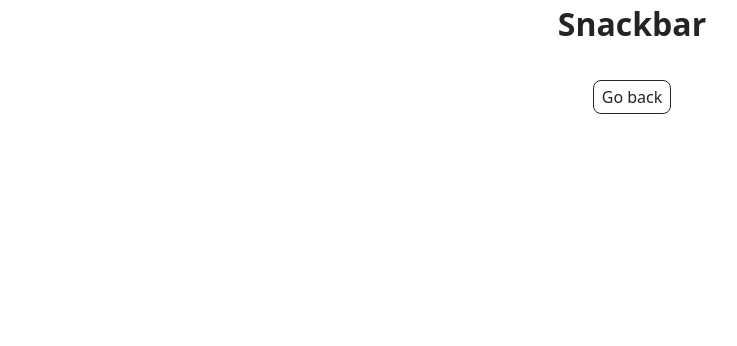
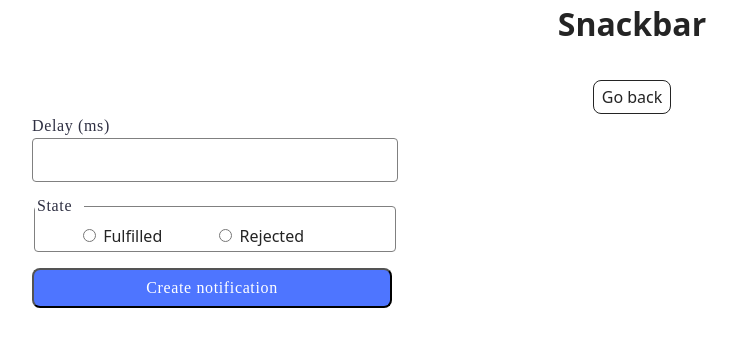
Before and after one commit to yaroslava-ivanivna/goit-js-hw-10, a website built with Vite: page src/2-snackbar.html in a window 1280 px wide. Shown: the whole page, without its empty margins (8-745 px from the left). Built offline with nearby package versions, Linux system fonts and the light colour scheme.

Commit message:
tast 2 completed

```diff
--- a/src/2-snackbar.html
+++ b/src/2-snackbar.html
@@ -15,6 +15,40 @@
           <span class="main-title-gradient">Snackbar</span>
         </h1>
         <a class="back-link" href="./index.html">Go back</a>
+        <form class="form">
+          <label class="snackbar-label">
+            Delay (ms)
+            <input class="snackbar-input" type="number" name="delay" required />
+          </label>
+
+          <fieldset class="snackbar-fieldset">
+            <legend>State</legend>
+            <label class="radio-bottom-label">
+              <input
+                class="radioBtnInput radioBtnFulfilled"
+                type="radio"
+                name="state"
+                value="fulfilled"
+                required
+              />
+              Fulfilled
+            </label>
+            <label class="radio-bottom-label">
+              <input
+                class="radioBtnInput radioBtnRejected"
+                type="radio"
+                name="state"
+                value="rejected"
+                required
+              />
+              Rejected
+            </label>
+          </fieldset>
+
+          <button class="notification-btn" type="submit">
+            Create notification
+          </button>
+        </form>
       </div>
     </main>
   </body>
--- a/src/css/styles.css
+++ b/src/css/styles.css
@@ -60,7 +60,7 @@
   display: flex;
   justify-content: space-evenly;
   flex-direction: row;
-
+  font-family: Montserrat;
   animation: pulse 10s infinite;
   font-size: 40px;
   font-weight: 400;
@@ -80,6 +80,7 @@
     transform: scale(1);
   }
 }
+
 .field {
   display: flex;
   flex-direction: column;
@@ -114,3 +115,86 @@
   color: rgba(46, 47, 66, 1);
   text-transform: uppercase;
 }
+
+.form {
+  display: flex;
+  flex-direction: column;
+  gap: 16px;
+}
+.snackbar-label {
+  width: 91px;
+  height: 24px;
+
+  font-family: Montserrat;
+  font-size: 16px;
+  font-weight: 400;
+  line-height: 24px;
+  letter-spacing: 0.04em;
+  text-align: left;
+  text-underline-position: from-font;
+  text-decoration-skip-ink: none;
+  color: rgba(46, 47, 66, 1);
+}
+.snackbar-input {
+  width: 360px;
+  height: 40px;
+  border-radius: 4px;
+  border: 1px solid rgba(128, 128, 128, 1);
+}
+.snackbar-input:hover {
+  border: 1px solid rgba(0, 0, 0, 1);
+}
+.snackbar-input:active {
+  border: 1px solid rgba(78, 117, 255, 1);
+}
+.snackbar-fieldset {
+  margin-top: 40px;
+  padding-left: 0px;
+  padding-right: 0px;
+  width: 360px;
+  height: 40px;
+  border-radius: 4px;
+  border: 1px solid rgba(128, 128, 128, 1);
+}
+legend {
+  width: 45px;
+  height: 24px;
+  top: 124px;
+  left: 184px;
+  gap: 0px;
+  opacity: 0px;
+  font-family: Montserrat;
+  font-size: 16px;
+  font-weight: 400;
+  line-height: 24px;
+  letter-spacing: 0.04em;
+  text-align: left;
+  text-underline-position: from-font;
+  text-decoration-skip-ink: none;
+  color: rgba(46, 47, 66, 1);
+}
+.radio-bottom-label {
+  margin-right: 48px;
+}
+.notification-btn {
+  width: 360px;
+  height: 40px;
+  gap: 10px;
+  border-radius: 8px;
+  opacity: 0px;
+  background: rgba(78, 117, 255, 1);
+  color: rgba(255, 255, 255, 1);
+  font-family: Montserrat;
+  font-size: 16px;
+  font-weight: 500;
+  line-height: 24px;
+  letter-spacing: 0.04em;
+  text-align: center;
+  text-underline-position: from-font;
+  text-decoration-skip-ink: none;
+}
+.notification-btn:hover {
+  background: rgba(108, 140, 255, 1);
+  cursor: pointer;
+  transition: all 0.3s ease;
+}
--- a/src/js/2-snackbar.js
+++ b/src/js/2-snackbar.js
@@ -0,0 +1,49 @@
+import iziToast from 'izitoast';
+import 'izitoast/dist/css/iziToast.min.css';
+
+const form = document.querySelector('.form');
+const delayInput = document.querySelector('.snackbar-input');
+const radioBtnResolve = document.querySelector('.radioBtnFulfilled');
+const radioBtnReject = document.querySelector('.radioBtnRejected');
+
+form.addEventListener('submit', event => {
+  event.preventDefault();
+
+  const delay = Number(delayInput.value);
+
+  if (isNaN(delay) || delay <= 0) {
+    iziToast.error({
+      title: 'Error',
+      message: 'Please enter a valid delay in milliseconds',
+    });
+    return;
+  }
+
+  const promise = new Promise((resolve, reject) => {
+    setTimeout(() => {
+      if (radioBtnResolve.checked) {
+        resolve(delay);
+      } else if (radioBtnReject.checked) {
+        reject(delay);
+      } else {
+        reject('No radio button selected');
+      }
+    }, delay);
+  });
+
+  promise
+    .then(message => {
+      iziToast.success({
+        title: 'Success',
+        message: `Fulfilled promise in ${delay}ms`,
+        position: 'topRight',
+      });
+    })
+    .catch(error => {
+      iziToast.error({
+        title: 'Error',
+        message: `Rejected promise in ${delay}ms`,
+        position: 'topRight',
+      });
+    });
+});
```
Also changed, not shown: src/js/1-timer.js (+9 -4 lines).
